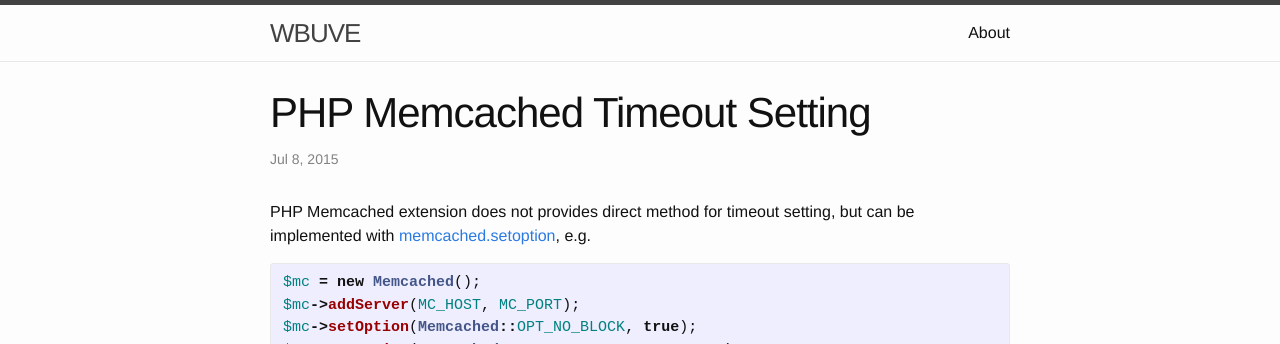
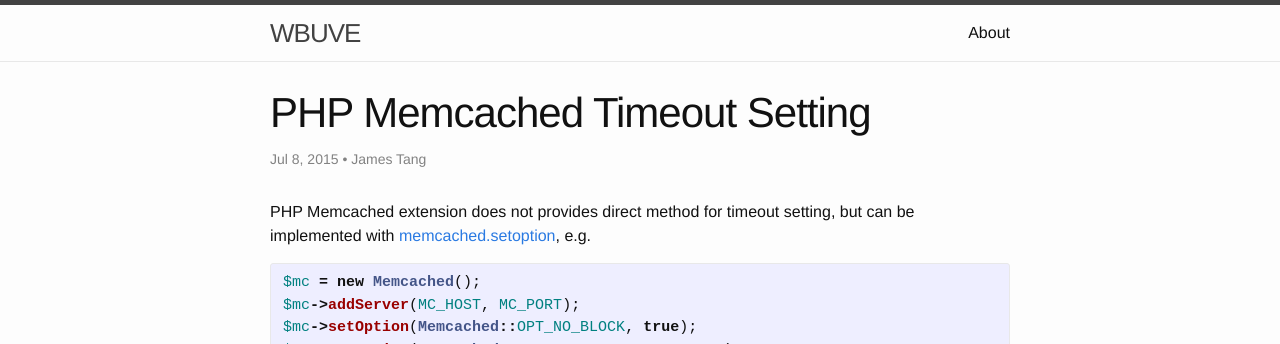
Before and after one commit to lution/uveio.github.io, a Jekyll site: the page built from _posts/2015-07-08-PHP-Memcached-Timeout-Setting.markdown, in a window 1280 px wide. Shown: the top 344 px of the page. Built offline with Jekyll 4.4.1, drawn with Linux system fonts in a browser that asks for light colours.

Commit message:
Update 2015-07-08-PHP-Memcached-Timeout-Setting.markdown

```diff
--- a/_posts/2015-07-08-PHP-Memcached-Timeout-Setting.markdown
+++ b/_posts/2015-07-08-PHP-Memcached-Timeout-Setting.markdown
@@ -1,8 +1,14 @@
 ---
 layout: post
 title:  "PHP Memcached Timeout Setting"
+author: James Tang
 date:   2015-07-08 04:15:30
-categories: jekyll update
+categories:
+  - Code
+  - Notes
+tags:
+  - PHP
+  - Memcached
 ---
 
 PHP Memcached extension does not provides direct method for timeout setting, but can be implemented with [memcached.setoption], e.g.
```
